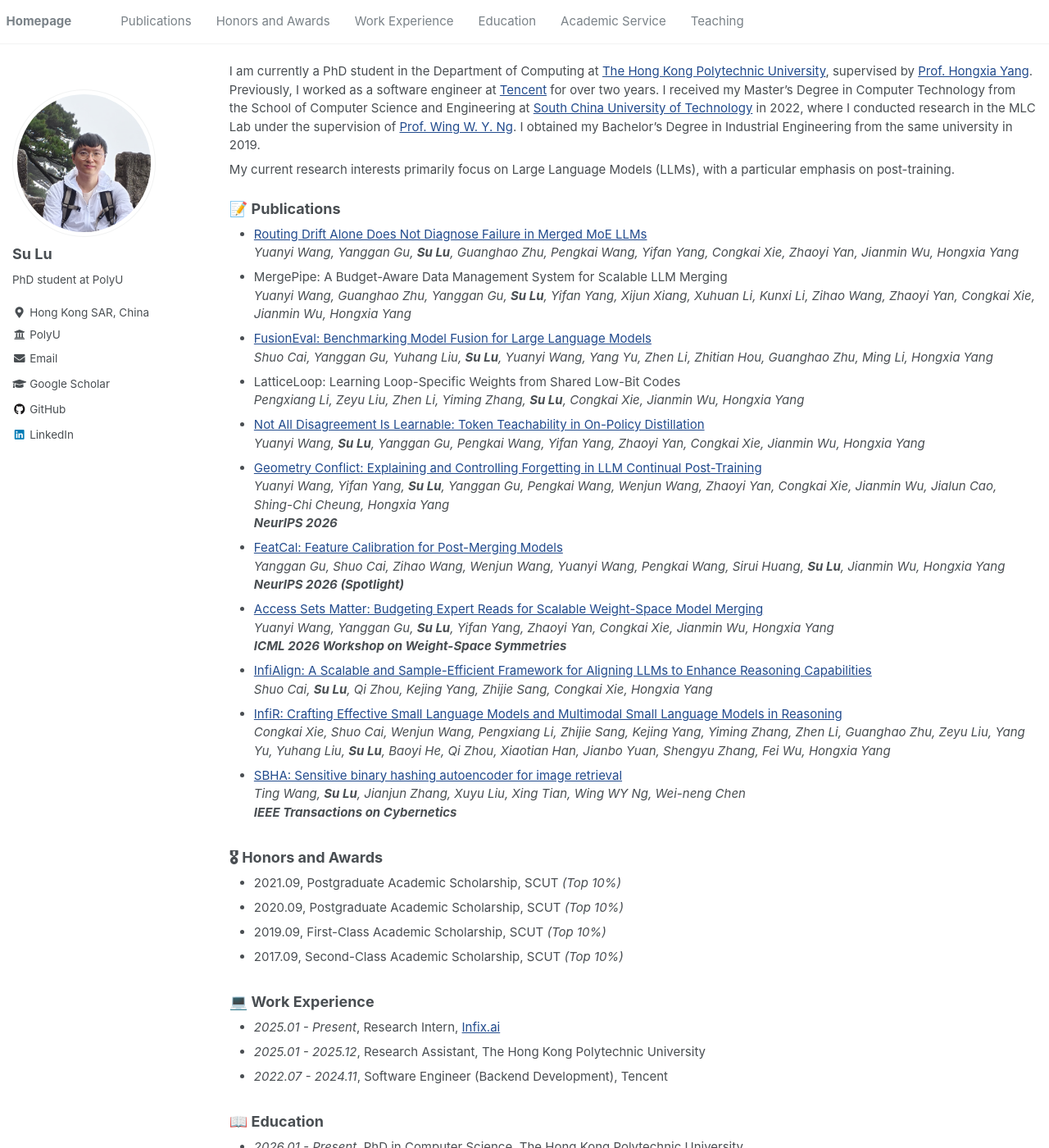
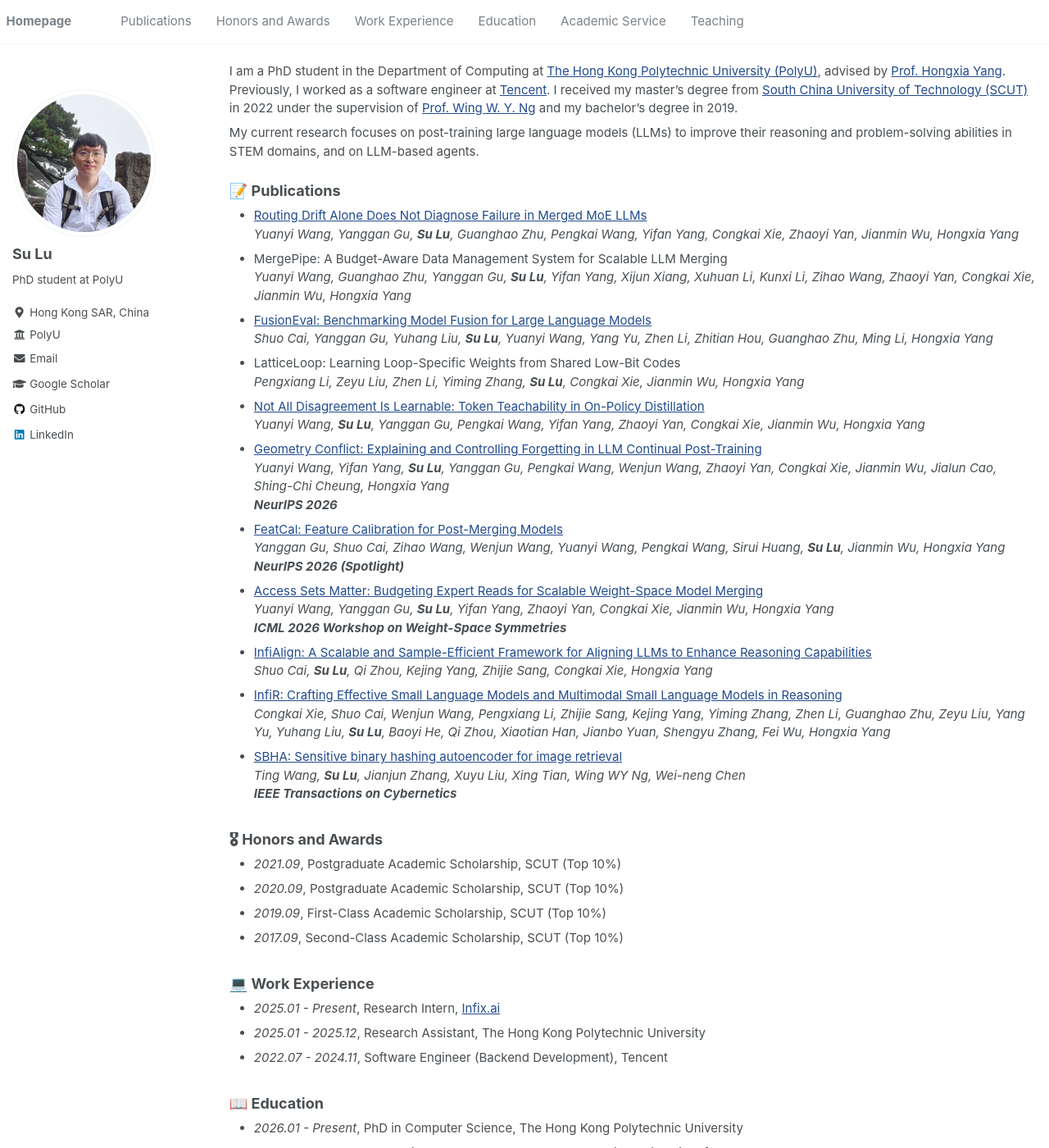
Before and after one commit to luppx/luppx.github.io, a Jekyll site: the page built from _pages/about.md, in a window 1280 px wide and 1400 px high. Shown: the whole window at 82% size. Built offline with Jekyll 4.4.1, drawn with Linux system fonts in a browser that asks for light colours.

Commit message:
Update homepage bio and research interests

```diff
--- a/_pages/about.md
+++ b/_pages/about.md
@@ -9,9 +9,9 @@ redirect_from:
 
 <span class="anchor" id="about-me"></span>
 
-I am currently a PhD student in the Department of Computing at [The Hong Kong Polytechnic University](https://www.polyu.edu.hk), supervised by [Prof. Hongxia Yang](https://www4.comp.polyu.edu.hk/~hongxyang/). Previously, I worked as a software engineer at [Tencent](https://www.tencent.com/en-us/) for over two years. I received my Master’s Degree in Computer Technology from the School of Computer Science and Engineering at [South China University of Technology](https://www.scut.edu.cn/en/) in 2022, where I conducted research in the MLC Lab under the supervision of [Prof. Wing W. Y. Ng](https://www2.scut.edu.cn/cs/2017/0629/c22284a328086/page.htm). I obtained my Bachelor’s Degree in Industrial Engineering from the same university in 2019.
+I am a PhD student in the Department of Computing at [The Hong Kong Polytechnic University (PolyU)](https://www.polyu.edu.hk), advised by [Prof. Hongxia Yang](https://www4.comp.polyu.edu.hk/~hongxyang/). Previously, I worked as a software engineer at [Tencent](https://www.tencent.com/en-us/). I received my master's degree from [South China University of Technology (SCUT)](https://www.scut.edu.cn/en/) in 2022 under the supervision of [Prof. Wing W. Y. Ng](https://www2.scut.edu.cn/cs/2017/0629/c22284a328086/page.htm) and my bachelor's degree in 2019.
 
-My current research interests primarily focus on Large Language Models (LLMs), with a particular emphasis on post-training.
+My current research focuses on post-training large language models (LLMs) to improve their reasoning and problem-solving abilities in STEM domains, and on LLM-based agents.
 
 <span class="anchor" id="publications"></span>
 
@@ -46,10 +46,10 @@ My current research interests primarily focus on Large Language Models (LLMs), w
 <span class="anchor" id="honors-and-awards"></span>
 
 ## 🎖 Honors and Awards
-* 2021.09, Postgraduate Academic Scholarship, SCUT *(Top 10%)*
-* 2020.09, Postgraduate Academic Scholarship, SCUT *(Top 10%)*
-* 2019.09, First-Class Academic Scholarship, SCUT *(Top 10%)*
-* 2017.09, Second-Class Academic Scholarship, SCUT *(Top 10%)*
+* *2021.09*, Postgraduate Academic Scholarship, SCUT (Top 10%)
+* *2020.09*, Postgraduate Academic Scholarship, SCUT (Top 10%)
+* *2019.09*, First-Class Academic Scholarship, SCUT (Top 10%)
+* *2017.09*, Second-Class Academic Scholarship, SCUT (Top 10%)
 
 <span class="anchor" id="work-experience"></span>
 
```
